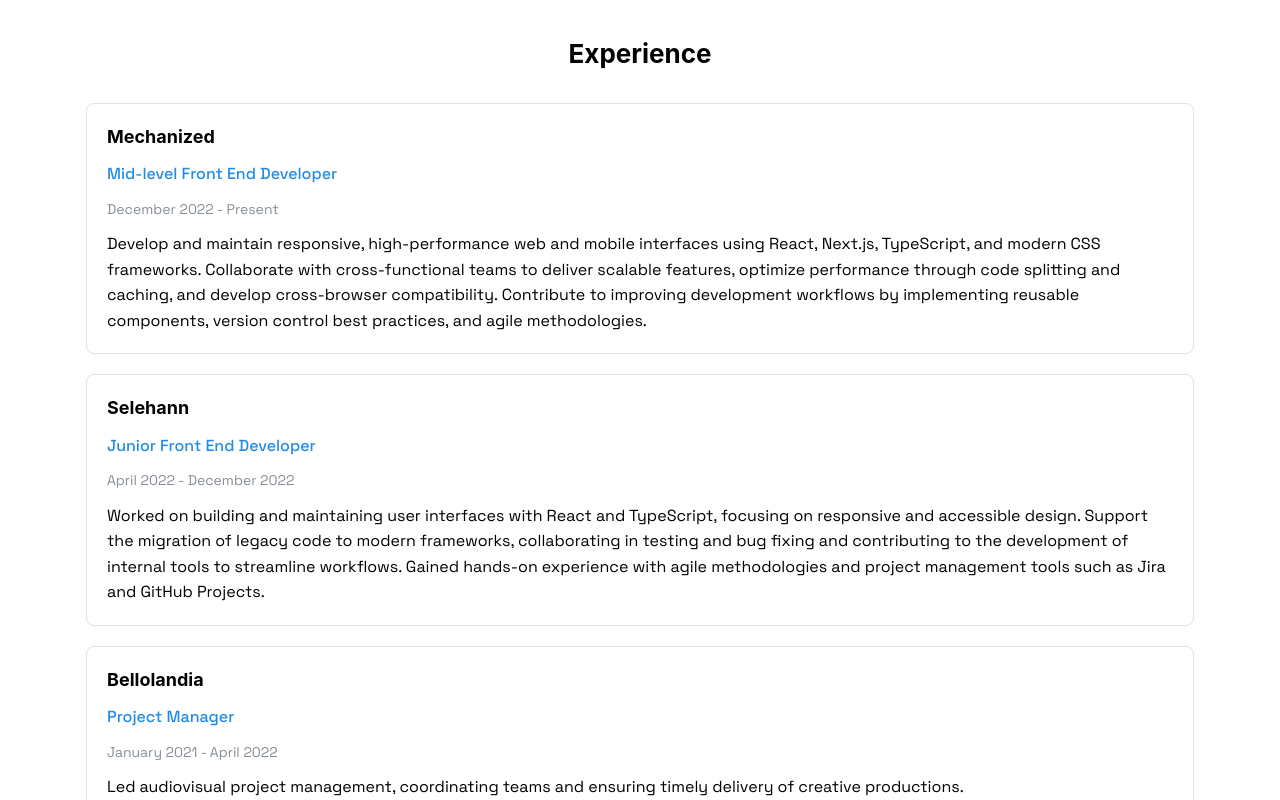
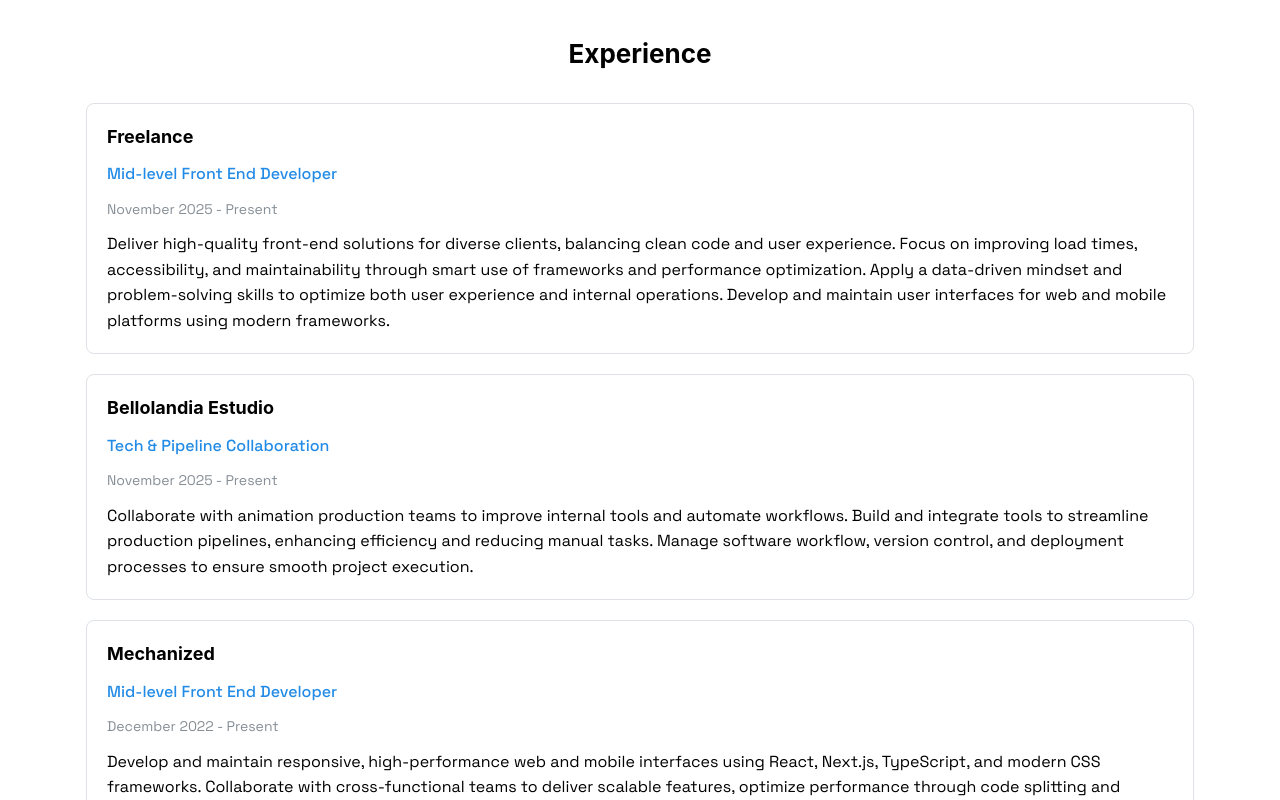
Before and after one commit to miguelGuarrochena/portfolio, a Next.js app: page / in a window 1280 px wide. Shown: the part 1820-2620 px from the top of the page. Built offline with nearby package versions, Linux system fonts and the light colour scheme.

Commit message:
Experience updated

```diff
--- a/src/app/page.tsx
+++ b/src/app/page.tsx
@@ -28,7 +28,7 @@
 
   const handleDownloadCV = () => {
     const link = document.createElement('a');
-    link.href = '/cv/Miguel_Guarrochena_Resume.pdf';
+    link.href = '/cv/miguelGuarrochena_Resume.pdf';
     link.download = 'Miguel_Guarrochena_Resume.pdf';
     link.click();
     close();
--- a/src/components/ExperienceSection.tsx
+++ b/src/components/ExperienceSection.tsx
@@ -8,6 +8,14 @@
   const { t } = useTranslation();
 
   const experiences = [
+    {
+      key: 'freelance',
+      data: t.experience.freelance,
+    },
+    {
+      key: 'bellolandiaNew',
+      data: t.experience.bellolandiaNew,
+    },
     {
       key: 'mechanized',
       data: t.experience.mechanized,
--- a/src/dictionaries/en.ts
+++ b/src/dictionaries/en.ts
@@ -34,6 +34,18 @@
   experience: {
     title: 'Experience',
     present: 'Present',
+    freelance: {
+      company: 'Freelance',
+      role: 'Mid-level Front End Developer',
+      period: 'November 2025 - Present',
+      description: 'Deliver high-quality front-end solutions for diverse clients, balancing clean code and user experience. Focus on improving load times, accessibility, and maintainability through smart use of frameworks and performance optimization. Apply a data-driven mindset and problem-solving skills to optimize both user experience and internal operations. Develop and maintain user interfaces for web and mobile platforms using modern frameworks.',
+    },
+    bellolandiaNew: {
+      company: 'Bellolandia Estudio',
+      role: 'Tech & Pipeline Collaboration',
+      period: 'November 2025 - Present',
+      description: 'Collaborate with animation production teams to improve internal tools and automate workflows. Build and integrate tools to streamline production pipelines, enhancing efficiency and reducing manual tasks. Manage software workflow, version control, and deployment processes to ensure smooth project execution.',
+    },
     mechanized: {
       company: 'Mechanized',
       role: 'Mid-level Front End Developer',
--- a/src/dictionaries/es.ts
+++ b/src/dictionaries/es.ts
@@ -34,6 +34,18 @@
   experience: {
     title: 'Experiencia',
     present: 'Presente',
+    freelance: {
+      company: 'Freelance',
+      role: 'Desarrollador Front End Mid-level',
+      period: 'Noviembre 2025 - Presente',
+      description: 'Entrego soluciones front-end de alta calidad para diversos clientes, equilibrando código limpio y experiencia de usuario. Me enfoco en mejorar los tiempos de carga, accesibilidad y mantenibilidad mediante el uso inteligente de frameworks y optimización de rendimiento. Aplico un enfoque basado en datos y habilidades de resolución de problemas para optimizar tanto la experiencia del usuario como las operaciones internas. Desarrollo y mantengo interfaces de usuario para plataformas web y móviles utilizando frameworks modernos.',
+    },
+    bellolandiaNew: {
+      company: 'Bellolandia Estudio',
+      role: 'Colaboración Técnica y de Pipeline',
+      period: 'Noviembre 2025 - Presente',
+      description: 'Colaboro con equipos de producción de animación para mejorar herramientas internas y automatizar flujos de trabajo. Construyo e integro herramientas para optimizar los pipelines de producción, mejorando la eficiencia y reduciendo tareas manuales. Gestiono flujos de trabajo de software, control de versiones y procesos de implementación para garantizar una ejecución fluida de los proyectos.',
+    },
     mechanized: {
       company: 'Mechanized',
       role: 'Desarrollador Front End Mid-level',
```
Also changed, not shown: 2 other files (tests, documents, lock files or other folders).
